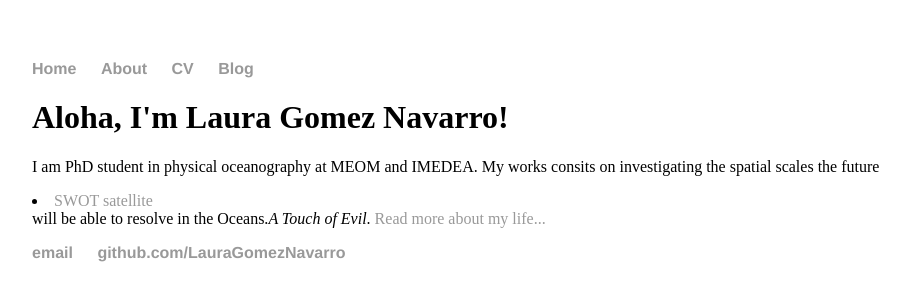
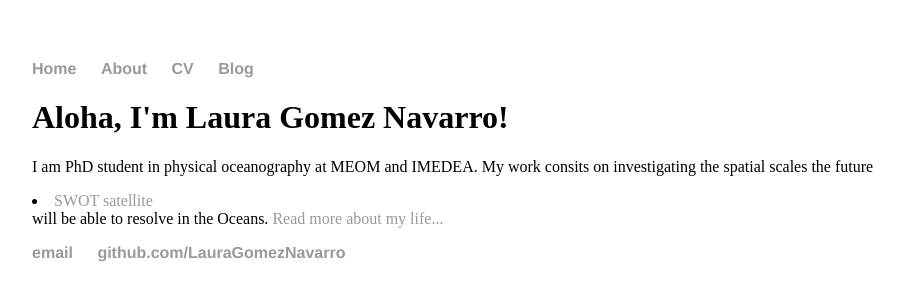
Before and after one commit to LauraGomezNavarro/LauraGomezNavarro.github.io, a Jekyll site: the page built from index.html, in a window 1280 px wide. Shown: the top 301 px of the page, without its empty margins (160-1070 px from the left). Built offline with Jekyll 4.4.1, drawn with Linux system fonts in a browser that asks for light colours.

Commit message:
Update index.html

```diff
--- a/index.html
+++ b/index.html
@@ -4,7 +4,8 @@ title: Laura Gomez Navarro, PhD student
 ---
 <div class="blurb">
 	<h1>Aloha, I'm Laura Gomez Navarro!</h1>
-	<p>I am PhD student in physical oceanography at MEOM and IMEDEA.  My works consits on investigating the
-		spatial scales the future <li><a href="https://swot.jpl.nasa.gov/">SWOT satellite</a></li> will be able to resolve in the Oceans.<em>A Touch of Evil</em>.
+	<p>I am PhD student in physical oceanography at MEOM and IMEDEA.  My work consits on investigating the
+		spatial scales the future <li><a href="https://swot.jpl.nasa.gov/">SWOT satellite</a></li> will be able
+		to resolve in the Oceans.
 		<a href="/about">Read more about my life...</a></p>
 </div><!-- /.blurb -->
```
